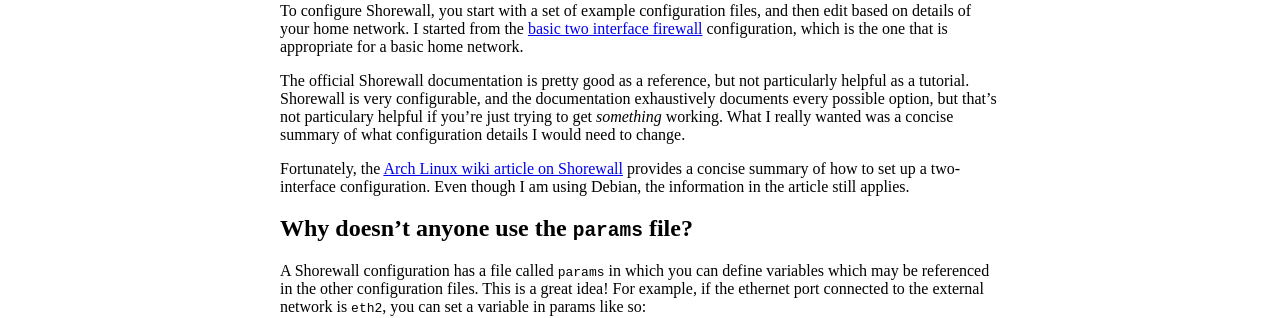
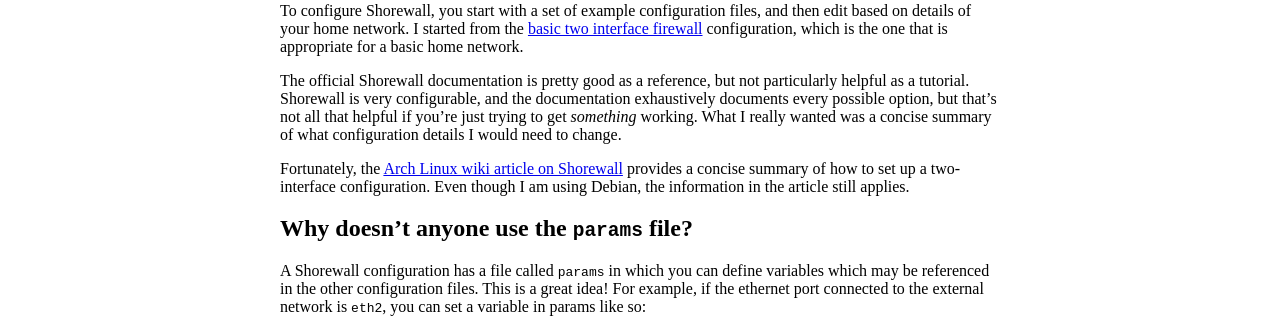
Before and after one commit to daveho/t5740router, a Jekyll site: the page built from shorewall.md, in a window 1280 px wide. Shown: the part 614-932 px from the top of the page. Built offline with Jekyll 4.4.1, drawn with Linux system fonts in a browser that asks for light colours.

Commit message:
minor phrasing tweak

```diff
--- a/shorewall.md
+++ b/shorewall.md
@@ -21,7 +21,7 @@ Shorewall appealed to me because it's simply a set of scripts that can run on pr
 
 To configure Shorewall, you start with a set of example configuration files, and then edit based on details of your home network.  I started from the [basic two interface firewall](http://shorewall.net/two-interface.htm) configuration, which is the one that is appropriate for a basic home network.
 
-The official Shorewall documentation is pretty good as a reference, but not particularly helpful as a tutorial.  Shorewall is very configurable, and the documentation exhaustively documents every possible option, but that's not particulary helpful if you're just trying to get *something* working.  What I really wanted was a concise summary of what configuration details I would need to change.
+The official Shorewall documentation is pretty good as a reference, but not particularly helpful as a tutorial.  Shorewall is very configurable, and the documentation exhaustively documents every possible option, but that's not all that helpful if you're just trying to get *something* working.  What I really wanted was a concise summary of what configuration details I would need to change.
 
 Fortunately, the [Arch Linux wiki article on Shorewall](https://wiki.archlinux.org/index.php/Shorewall) provides a concise summary of how to set up a two-interface configuration.  Even though I am using Debian, the information in the article still applies.
 
```
